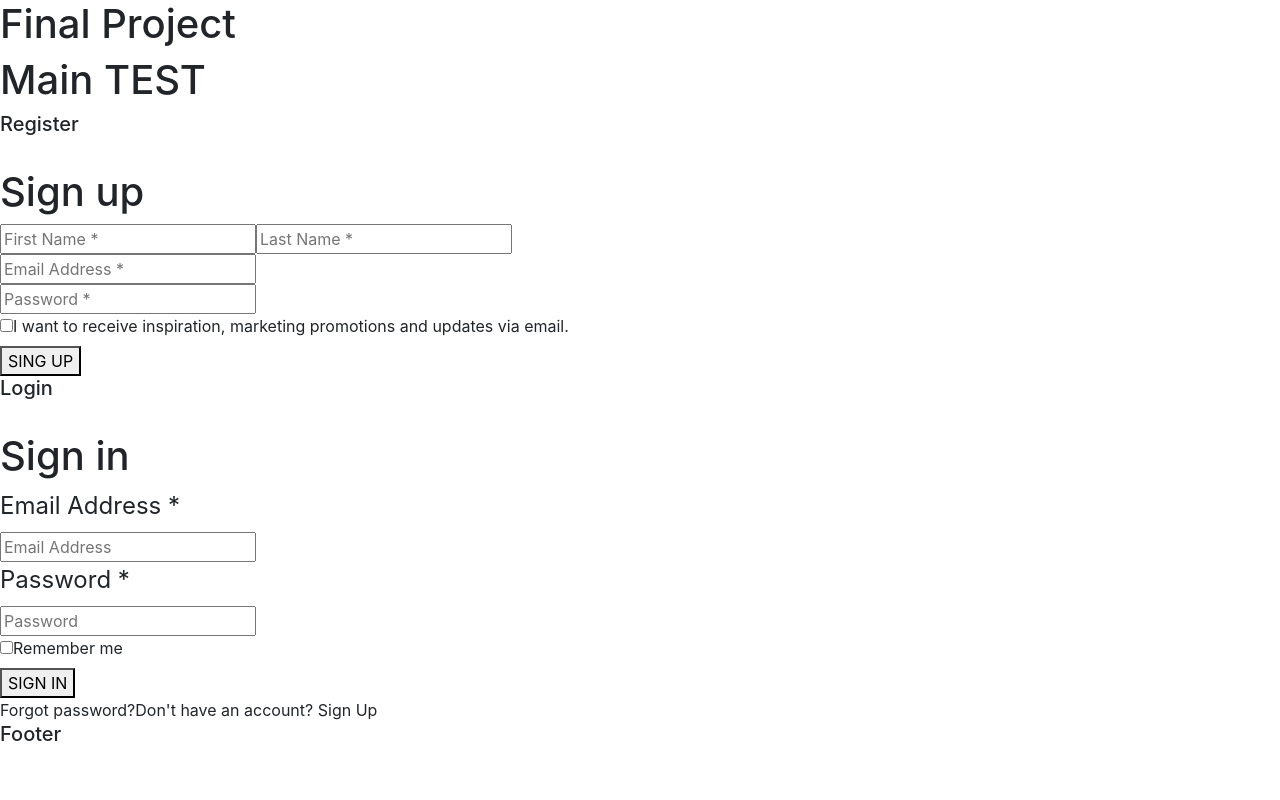
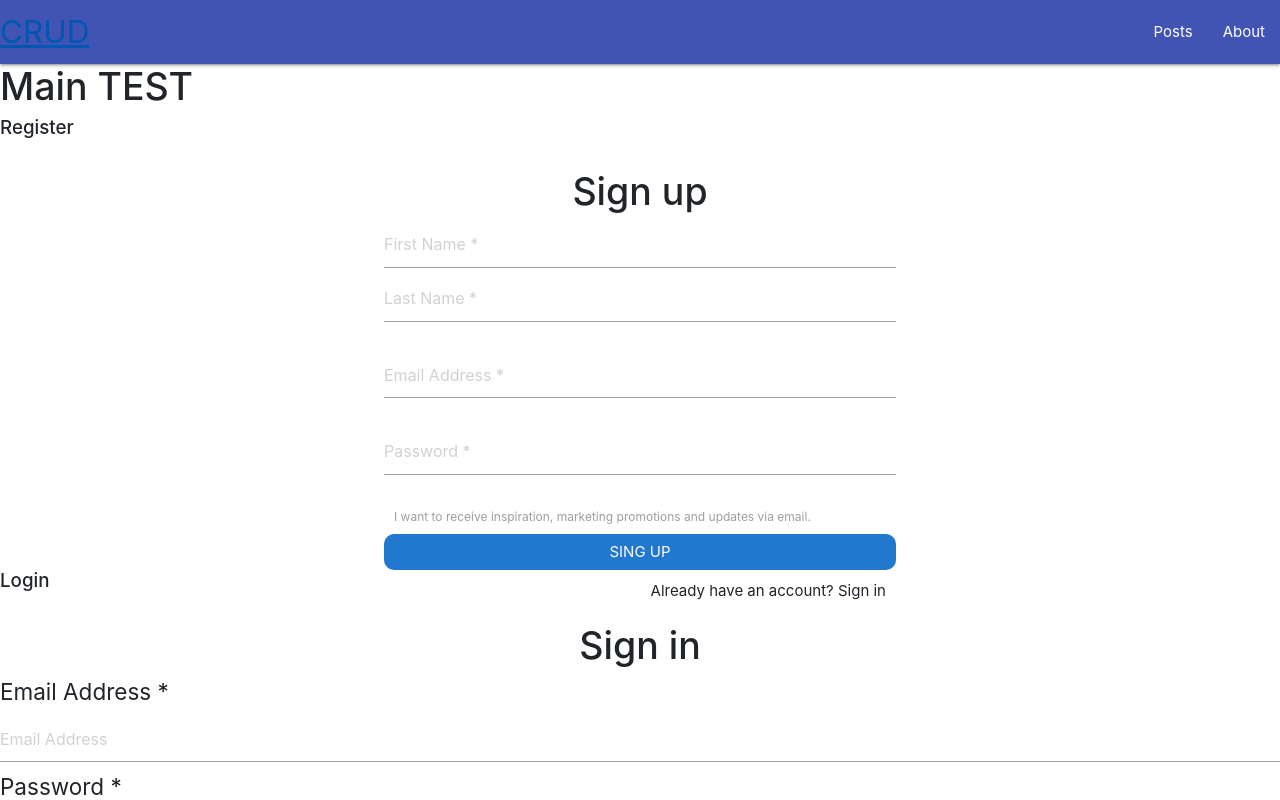
Before and after one commit to SimeunovicStef/FinalProject, a React (Create React App) app in the folder bit-crud/: page / in a window 1280 px wide. Shown: the top 800 px of the page. Built offline with nearby package versions, Linux system fonts and the light colour scheme.

Commit message:
header upadate

```diff
--- a/bit-crud/public/index.html
+++ b/bit-crud/public/index.html
@@ -22,6 +22,7 @@
       work correctly both with client-side routing and a non-root public URL.
       Learn how to configure a non-root public URL by running `npm run build`.
     -->
+    <link rel="stylesheet" href="https://cdnjs.cloudflare.com/ajax/libs/materialize/1.0.0/css/materialize.min.css">
   <link rel="stylesheet" href="https://maxcdn.bootstrapcdn.com/bootstrap/4.3.1/css/bootstrap.min.css"
     integrity="sha384-ggOyR0iXCbMQv3Xipma34MD+dH/1fQ784/j6cY/iJTQUOhcWr7x9JvoRxT2MZw1T" crossorigin="anonymous" />
   <title>React App</title>
--- a/bit-crud/src/components/Header.js
+++ b/bit-crud/src/components/Header.js
@@ -2,9 +2,15 @@ import React from 'react'
 
 const Header = (props) => {
     return (
-        <header>
-            <h1>Final Project</h1>
-        </header>
+    <nav>
+        <div class="nav-wrapper">
+        <a href="#" class="brand-logo">CRUD</a>
+            <ul id="nav-mobile" class="right hide-on-med-and-down">
+                <li><a href="sass.html">Posts</a></li>
+                <li><a href="badges.html">About</a></li>
+            </ul>
+        </div>
+    </nav>
     )
 }
 export default Header
--- a/bit-crud/src/index.css
+++ b/bit-crud/src/index.css
@@ -11,3 +11,63 @@ code {
   font-family: source-code-pro, Menlo, Monaco, Consolas, 'Courier New',
     monospace;
 }
+
+/* General */
+
+
+/* Header */
+nav {
+  background-color: #4154b3;
+}
+
+
+/* Main */
+
+.wraper {
+  width: 40%;
+  margin-left: auto;
+  margin-right: auto;
+}
+
+.title {
+  text-align: center;
+}
+
+input {
+  display: block;
+  padding: 15px;
+  border-radius: 5px;
+  box-shadow: none;
+}
+
+.halfInput {
+  width: 50%;
+}
+
+.wholeInput {
+  width: 100%;
+}
+
+.sign {
+  background-color: #2278cf;
+  color: white;
+  border-radius: 10px;
+  width: 100%;
+  padding: 7px;
+  border: none;
+}
+
+span {
+ float: right;
+ margin: 10px;
+}
+
+.checkbox {
+  display: inline;
+}
+
+label  {
+  padding-left: 10px;
+}
+
+/* Footer */
--- a/bit-crud/src/page/LoginForm.js
+++ b/bit-crud/src/page/LoginForm.js
@@ -12,7 +12,7 @@ class LoginForm extends React.Component {
             <div>
                 <h5>Login</h5>
                 <img src=''></img>
-                <h1>Sign in</h1>
+                <h1 className='title'>Sign in</h1>
                 <form>
                     <fieldset>
                         <legend>Email Address *</legend>
@@ -23,7 +23,7 @@ class LoginForm extends React.Component {
                         <input type='password' name='password' placeholder='Password' ></input>
                     </fieldset>
                     <input type='checkbox' name='remember' /><label>Remember me</label><br />
-                    <button>SIGN IN</button><br />
+                    <button className='sign'>SIGN IN</button><br />
                     <a>Forgot password?</a>
                     <a>Don't have an account? Sign Up</a>
                     {/* vodi ka registerform stranici */}
--- a/bit-crud/src/page/RegisterForm.js
+++ b/bit-crud/src/page/RegisterForm.js
@@ -14,15 +14,18 @@ class RegisterForm extends React.Component {
         return (
             <div>
                 <h5>Register</h5>
+                <div className='wraper'>
                 <img src=''></img>
-                <h1>Sign up</h1>
-                <input type='text' name='firstName' placeholder='First Name *'></input>
-                <input type='text' name='lastName' placeholder='Last Name *'></input><br />
-                <input type='email' name='email' placeholder='Email Address *'></input><br />
-                <input type='password' name='password' placeholder='Password *'></input><br />
-                <input type='checkbox' name='email updates'></input>
+                <h1 className='title'>Sign up</h1>
+                <input type='text' name='firstName' placeholder='First Name *' className='halfInput'></input>
+                <input type='text' name='lastName' placeholder='Last Name *' className='halfInput'></input><br />
+                <input type='email' name='email' placeholder='Email Address *' className='wholeInput'></input><br />
+                <input type='password' name='password' placeholder='Password *' className='wholeInput'></input><br />
+                <input type='checkbox' name='email updates' className='checkbox'></input>
                 <label>I want to receive inspiration, marketing promotions and updates via email.</label><br />
-                <button>SING UP</button>
+                <button className='sign'>SING UP</button><br />
+                <span className=''>Already have an account? Sign in</span>
+                </div>
             </div>
         )
     }
```
